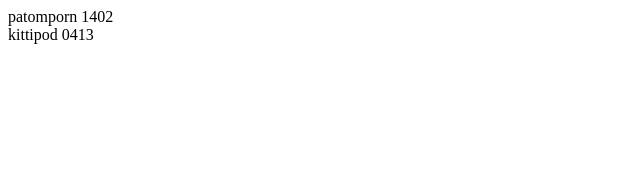
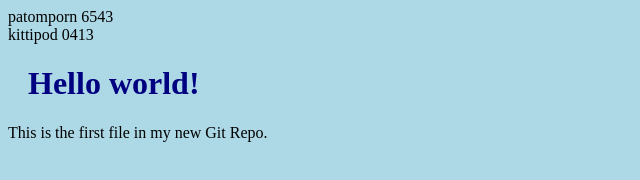
Before and after one commit to Kwan6640206543/lab3_3, a plain HTML site: page index.html in a window 1280 px wide. Shown: the whole page, without its empty margins (0-640 px from the left). Drawn offline with Linux system fonts and the light colour scheme.

Commit message:
First release of Hello World!

```diff
--- /dev/null
+++ b/bluestyle.css
@@ -0,0 +1,8 @@
+body {
+    background-color: lightblue;
+    }
+
+    h1 {
+    color: navy;
+    margin-left: 20px;
+    }
--- a/index.html
+++ b/index.html
@@ -1,2 +1,16 @@
-patomporn 1402<br>
+patomporn 6543<br>
 kittipod 0413
+
+<!DOCTYPE html>
+<html>
+<head>
+<title>Hello World!</title>
+<link rel="stylesheet" href="bluestyle.css">
+</head>
+<body>
+
+<h1>Hello world!</h1>
+<p>This is the first file in my new Git Repo.</p>
+
+</body>
+</html>
```
Also changed, not shown: 1 other file.
